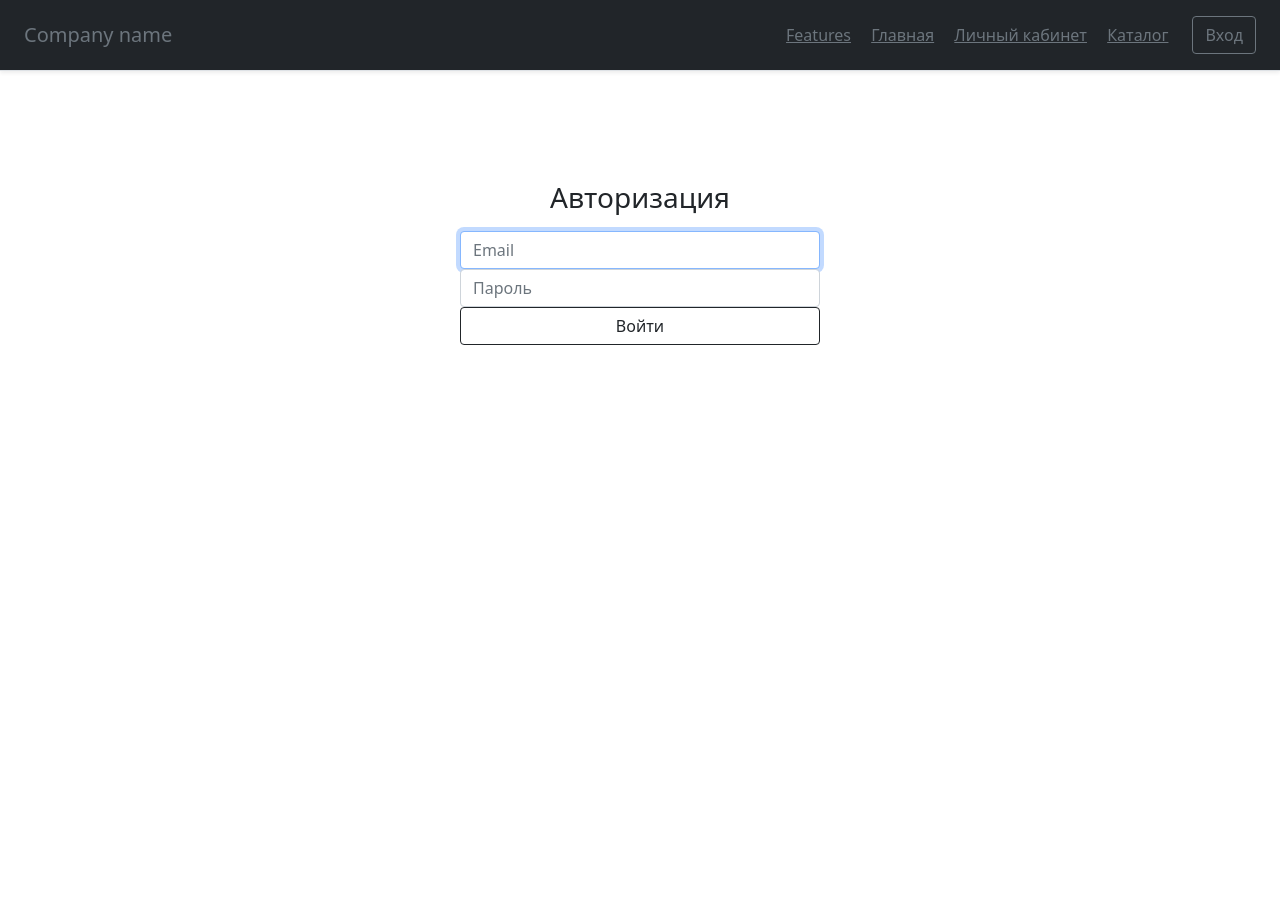
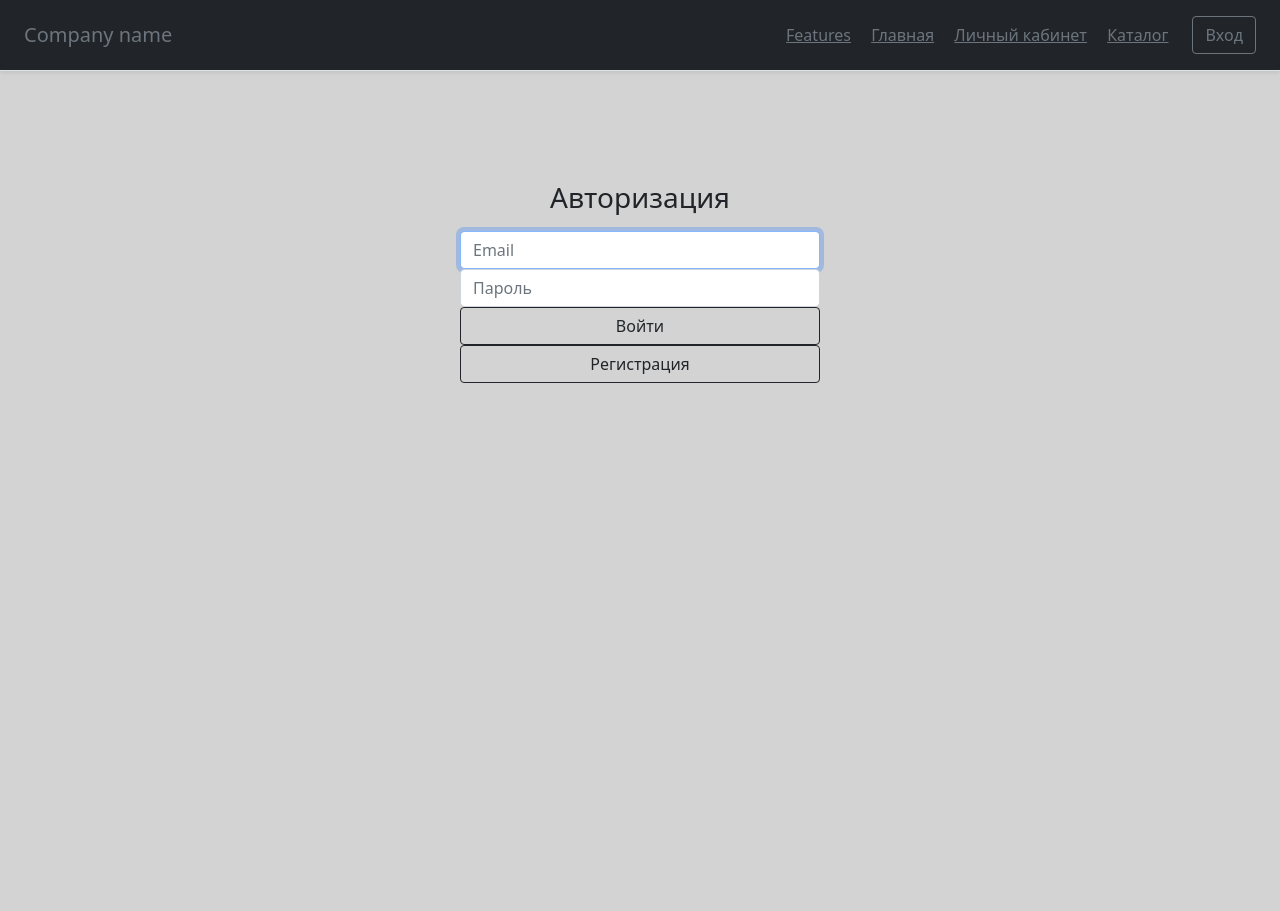
Before and after one commit to delamcon/web, a Flask app: page /authorization in a window 1280 px wide. Shown: the top 911 px of the page. Run offline with Flask 2, Linux system fonts and the light colour scheme.

Commit message:
background color

```diff
--- a/static/css/catalog.css
+++ b/static/css/catalog.css
@@ -0,0 +1,3 @@
+body {
+  background-color: lightgrey;
+  }
--- a/static/css/main_page.css
+++ b/static/css/main_page.css
@@ -1,3 +1,7 @@
+body {
+  background-color: lightgrey;
+  }
+
 .bd-placeholder-img {
         font-size: 1.125rem;
         text-anchor: middle;
--- a/static/css/personal_info.css
+++ b/static/css/personal_info.css
@@ -0,0 +1,3 @@
+body {
+  background-color: lightgrey;
+  }
--- a/static/css/signin.css
+++ b/static/css/signin.css
@@ -1,3 +1,7 @@
+body {
+  background-color: lightgrey;
+  }
+
 form {
   position: relative;
   width: 400px;
--- a/static/css/signup.css
+++ b/static/css/signup.css
@@ -1,3 +1,7 @@
+body {
+  background-color: lightgrey;
+  }
+
 form {
   position: relative;
   width: 400px;
--- a/templates/auth.html
+++ b/templates/auth.html
@@ -7,5 +7,6 @@
     <label for="inputPassword" class="visually-hidden">password</label>
       <input name="password" type="password" id="inputPassword" class="form-control" placeholder="Пароль" required>
     <button class="w-100 btn btn-outline-dark" type="submit">Войти</button>
+    <a class="w-100 btn btn-outline-dark" href="./registration">Регистрация</a>
   </form>
 {% endblock %}
```
